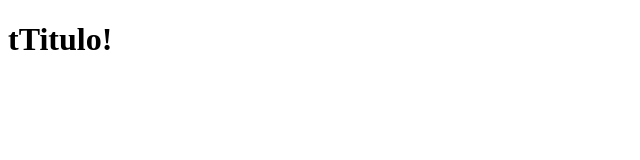
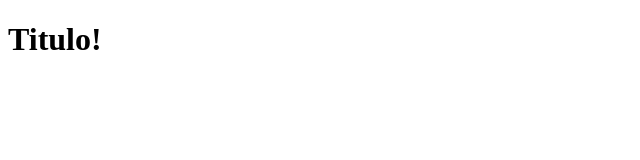
Before and after one commit to federicoD1985/clase-9, a plain HTML site: page index.html in a window 1280 px wide. Shown: the full height of the page, 0-640 px from the left. Drawn offline with Linux system fonts and the light colour scheme.

Commit message:
corregimos el Titulo
correccion del Titulo mal tipeado

```diff
--- a/index.html
+++ b/index.html
@@ -6,6 +6,6 @@
     <title>Document</title>
 </head>
 <body>
-    <h1>tTitulo!</h1>
+    <h1>Titulo!</h1>
 </body>
 </html>
```
